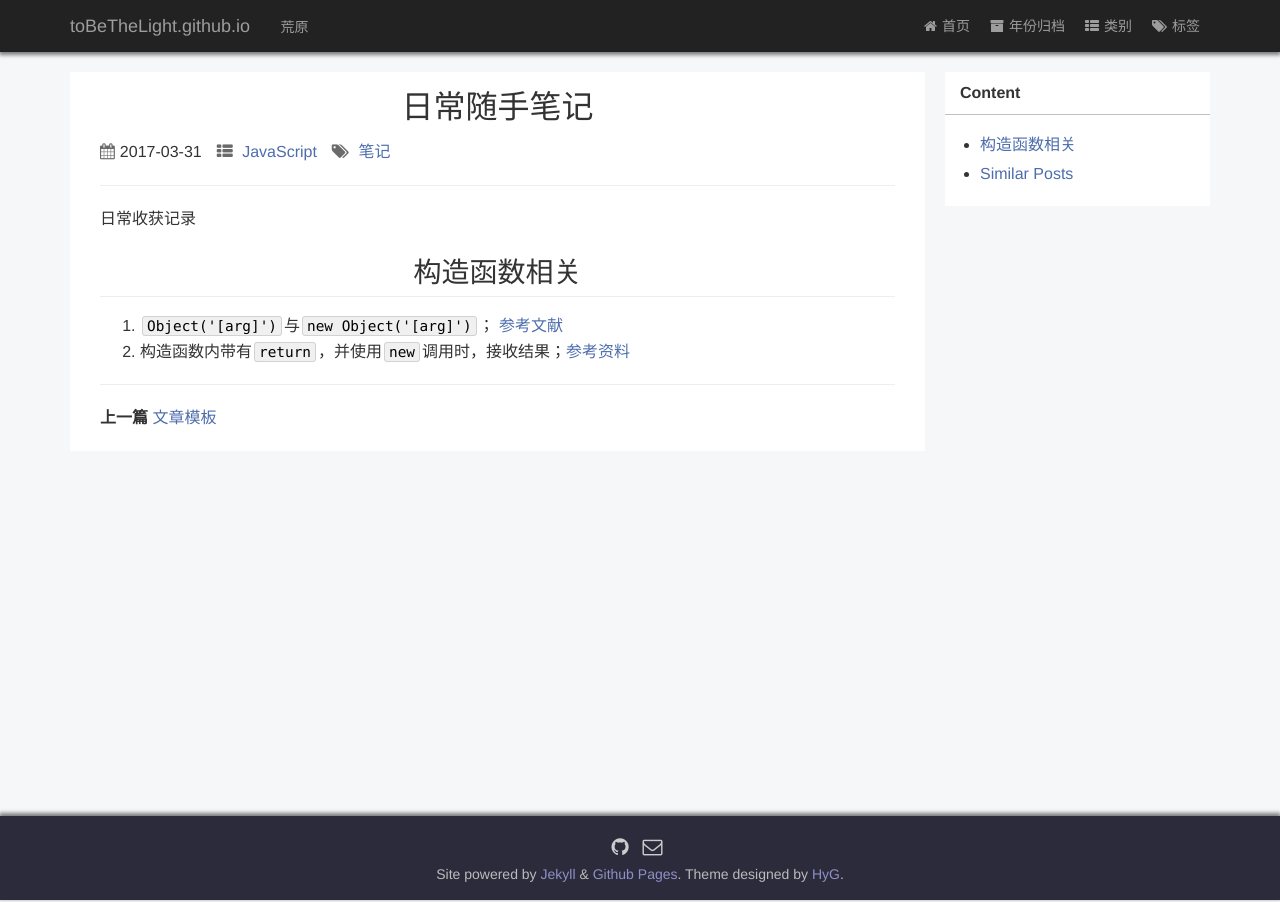
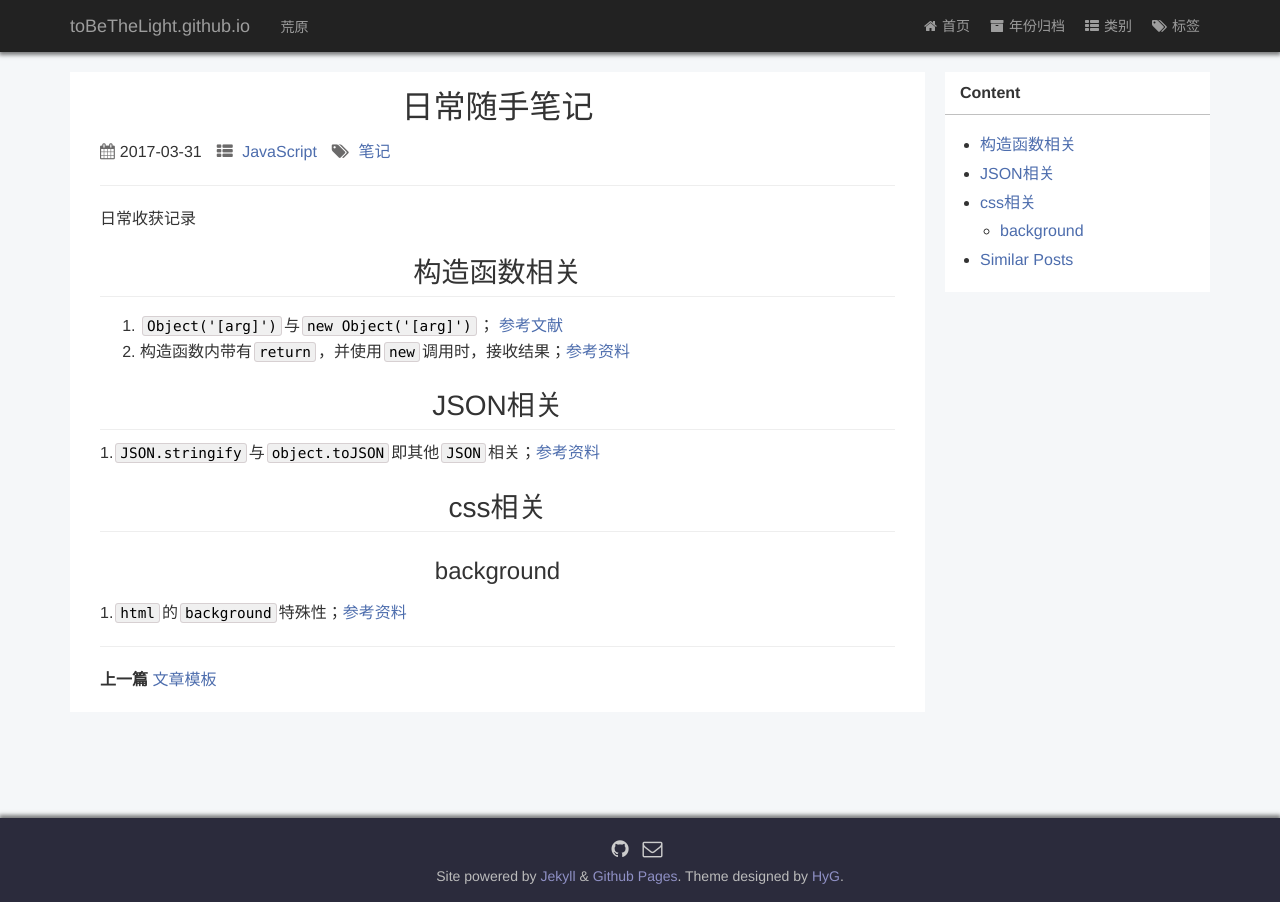
Before and after one commit to toBeTheLight/toBeTheLight.github.io, a Jekyll site: the page built from _posts/2017-03-31-日常笔记.md, in a window 1280 px wide. Built offline with Jekyll 4.4.1, drawn with Linux system fonts in a browser that asks for light colours; a style sheet for code colours, icons or effects is not loaded.

Commit message:
04.17更新日常笔记

```diff
--- a/_posts/2017-03-31-日常笔记.md
+++ b/_posts/2017-03-31-日常笔记.md
@@ -16,3 +16,10 @@ tags:  笔记
 ## 构造函数相关 ##
 1. `Object('[arg]')`与`new Object('[arg]')`； [参考文献](http://lzw.me/pages/ecmascript/#282)
 2. 构造函数内带有`return`，并使用`new`调用时，接收结果；[参考资料](http://blog.csdn.net/hy6688_/article/details/22453043)
+
+## JSON相关 ##
+1.`JSON.stringify`与`object.toJSON`即其他`JSON`相关；[参考资料](https://apriltail.com/2017/03/25/json-ru-guo-ni-yuan-yi-yi-ceng-yi-ceng-bo-kai-wo-de-xin-ni-hui-fa-xian-zhe-li-shui-hen-shen-shen-ru-li-jie-json/ "参考资料")
+
+## css相关 ##
+### background ###
+1.`html`的`background`特殊性；[参考资料](https://segmentfault.com/q/1010000006715583/a-1020000006718299)
```
